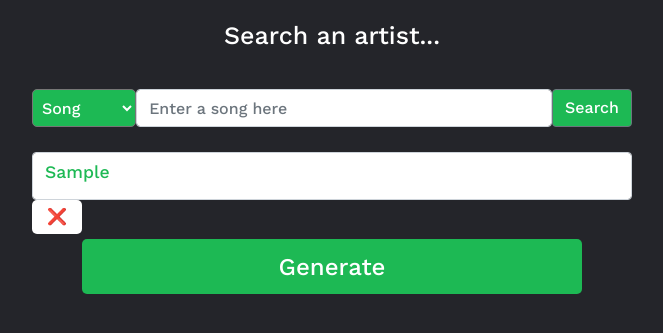
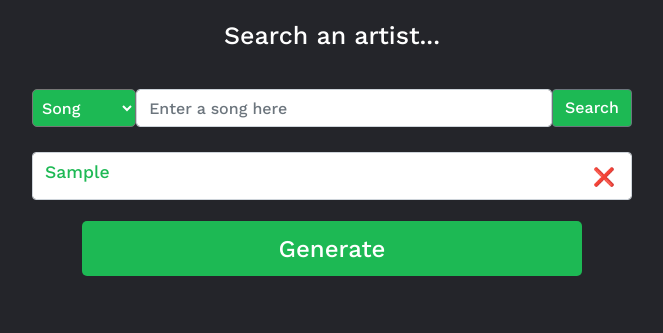
Before and after one commit to jessejamesss/Spotify, a Node project: template views/artist-similarity.ejs in a window 1280 px wide. Shown: the part 221-554 px from the top of the page, without its empty margins (308-971 px from the left). Run offline with Node 20 templates, Linux system fonts and the light colour scheme; the template is opened without the code that fills it: most values are stand-ins (such as "Sample title", 1, 10 or a date in 2020).

Commit message:
fixed other functions

```diff
--- a/public/css/tt.css
+++ b/public/css/tt.css
@@ -111,6 +111,10 @@ form input[type="submit"] {
     border:none;
     max-width: 50px;
     max-height: 40px;
+}
+
+#deleteW {
+    width: 80px;
 }
 
 #dropdown {
--- a/views/artist-similarity.ejs
+++ b/views/artist-similarity.ejs
@@ -45,36 +45,38 @@
                 <option value="song">Song</option>
                 <option value="artist">Artist</option>
             </select>
-            <input class="form-control me-2" type="text" placeholder="Enter a song here" aria-label="Search" name="searchbar">
+            <input class="form-control me-2" type="text" placeholder="Enter a song here" aria-label="Search"
+                name="searchbar">
             <button class="searchBtn btn btn-outline-secondary" type="submit">Search</button>
         </form>
     </div>
 
     <!-- search results-->
-    <div class="resultsChart">
+    <div class="resultsChart flex-center">
         <div id="search-results" class="row">
-        <table>
-            <tr>
-                <% for (var i = 0; i < selectArtists.length; i++) { %>
-                <td>
+            <ul style="list-style-type:none;">
+                    <% for (var i=0; i < selectArtists.length; i++) { %>
+                        <li>
+                            <div class="lineContain">
                             <div class="showResults" id="0">
-                        <span class="songCSS"><%=  selectArtists[i]%></span>
-                        <form action="artist-similarity" method="POST">
+                                <span class="songCSS">
+                                    <%= selectArtists[i]%>
+
+                                <div class="btnContain" id="deleteW">
+                                <form action="artist-similarity" id="deleteBtn" method="POST">
                                     <input type="hidden" name="artistToDelete" value="<%=  selectArtists[i]%>" readonly>
                                     <input type="submit" class="containBtn" value="❌">
                                 </form>
                             </div>
-                </td>
-                <!-- <form action="as-results" method="POST">
-                    <input type="hidden" name="song" value="</%= selectArtists[i]%>"></input>
-                    <input type="submit" value="Generate">
-                </form> -->
+                        </span>
+                    </div>
+                    </div>
+                </li>
                         <% } %>
-            </tr>
-        </table>
+            </ul>
             <!-- <div id="generate-chart"> -->
             <form action="as-results" method="POST">
-            <% for (var i = 0; i < selectArtists.length; i++) { %>
+                <% for (var i=0; i < selectArtists.length; i++) { %>
                     <input type="hidden" name="artist" value="<%= selectArtists[i]%>"></input>
                     <% } %>
                     <input type="submit" class="getMBend" id="genButton" value="Generate">
@@ -83,4 +85,5 @@
     </div>
 
 </body>
+
 </html>
--- a/views/tt-search.ejs
+++ b/views/tt-search.ejs
@@ -46,7 +46,7 @@
                         <input type="hidden" name="songID" value="<%= songResults[i][0]%>"></input>
                         <!-- <p name="artist">Artist: <%= songResults[i][5]%>
                         </p> -->
-                            <input type="submit" class="containBtn" id="btn<%=  i%>" value="+"></input>
+                            <input type="submit" class="containBtn" id="btn<%=  i%> " value="+"></input>
                     </form>
                     <% } %>
                         <%} else {%>
```
Also changed, not shown: views/track-recommender.ejs (+15 -10 lines), views/trait-tracker.ejs (+2 -25 lines). Lines whose indentation alone changed are shown as unchanged.
